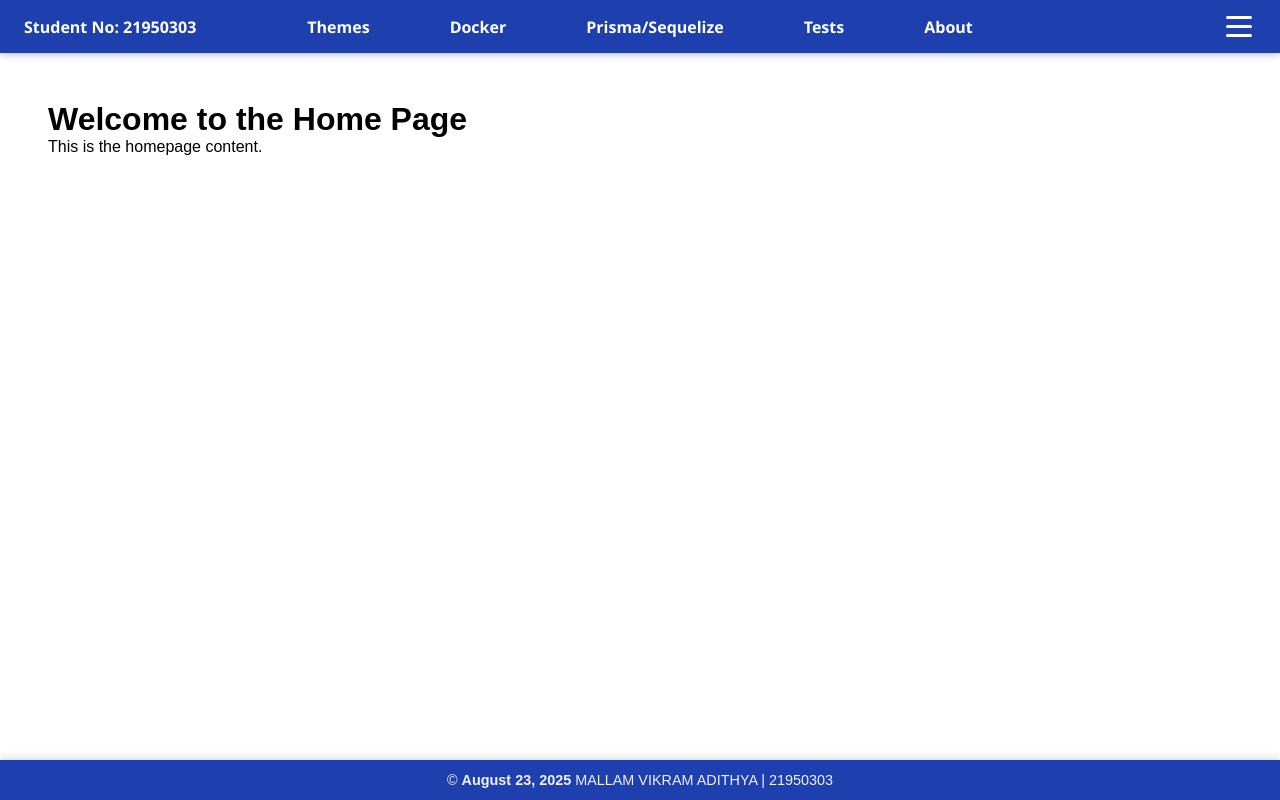
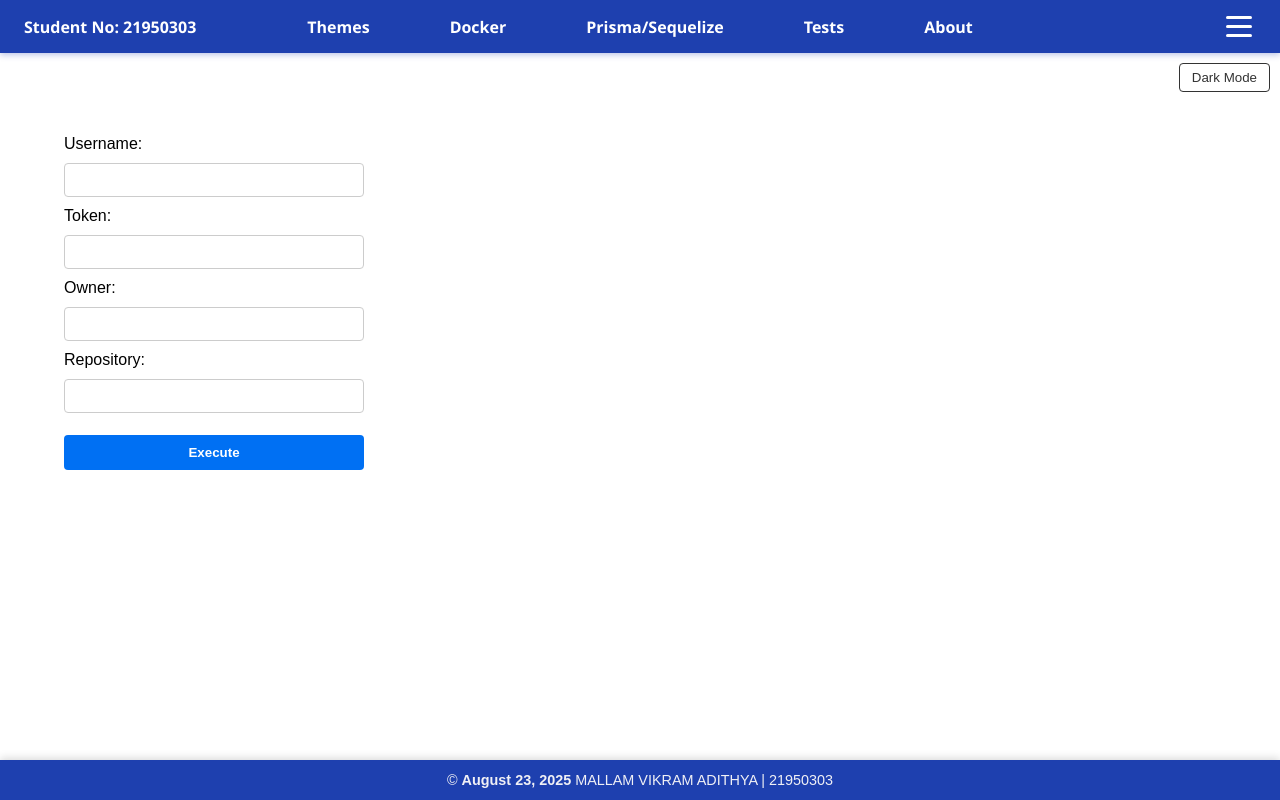
Before and after one commit to MALLAMVIKRAMADITHYA/cwaAssignment1, a Next.js app: page / in a window 1280 px wide. Built offline with nearby package versions, Linux system fonts and the light colour scheme.

Commit message:
Toggle button and home page

```diff
--- a/app/Components/Navbar.tsx
+++ b/app/Components/Navbar.tsx
@@ -1,10 +1,29 @@
 'use client';
-import { useState } from 'react';
+
+import { useState, useEffect } from 'react';
 import Link from 'next/link';
+import Cookies from 'js-cookie';
+import { usePathname, useRouter } from 'next/navigation';
 import styles from './Navbar.module.css';
 
 export default function Navbar() {
   const [isOpen, setIsOpen] = useState(false);
+  const pathname = usePathname();
+  const router = useRouter();
+
+  // On component mount, check if a saved tab exists in cookies and redirect
+  useEffect(() => {
+    const savedTab = Cookies.get('activeTab');
+    if (savedTab && savedTab !== pathname) {
+      router.push(savedTab);
+    }
+  }, []);
+
+  // Function to set cookie and close hamburger menu (optional)
+  const handleLinkClick = (path: string) => {
+    Cookies.set('activeTab', path);
+    setIsOpen(false);
+  };
 
   return (
     <header className={styles.navbar}>
@@ -13,15 +32,30 @@ export default function Navbar() {
       </div>
 
       <nav className={styles.center}>
-        <Link href="/themes">Themes</Link>
-        <Link href="/docker">Docker</Link>
-        <Link href="/prisma">Prisma/Sequelize</Link>
-        <Link href="/tests">Tests</Link>
-        <Link href="/about">About</Link>
+        <Link href="/themes" onClick={() => handleLinkClick('/themes')}>
+          Themes
+        </Link>
+        <Link href="/docker" onClick={() => handleLinkClick('/docker')}>
+          Docker
+        </Link>
+        <Link href="/prisma" onClick={() => handleLinkClick('/prisma')}>
+          Prisma/Sequelize
+        </Link>
+        <Link href="/tests" onClick={() => handleLinkClick('/tests')}>
+          Tests
+        </Link>
+        <Link href="/about" onClick={() => handleLinkClick('/about')}>
+          About
+        </Link>
       </nav>
 
       <div className={styles.right}>
-        <button className={styles.hamburger} onClick={() => setIsOpen(!isOpen)}>
+        <button
+          className={styles.hamburger}
+          onClick={() => setIsOpen(!isOpen)}
+          aria-label="Toggle menu"
+          aria-expanded={isOpen}
+        >
           <span className={isOpen ? styles.bar1Open : styles.bar}></span>
           <span className={isOpen ? styles.bar2Open : styles.bar}></span>
           <span className={isOpen ? styles.bar3Open : styles.bar}></span>
@@ -29,8 +63,12 @@ export default function Navbar() {
 
         {isOpen && (
           <div className={styles.dropdown}>
-            <Link href="/">Home</Link>
-            <Link href="/about">About</Link>
+            <Link href="/" onClick={() => handleLinkClick('/')}>
+              Home
+            </Link>
+            <Link href="/about" onClick={() => handleLinkClick('/about')}>
+              About
+            </Link>
           </div>
         )}
       </div>
--- /dev/null
+++ b/app/Components/togglebutton.tsx
@@ -0,0 +1,46 @@
+'use client';
+
+import { useEffect, useState } from 'react';
+
+export default function DarkModeToggle() {
+  const [darkMode, setDarkMode] = useState(false);
+
+  useEffect(() => {
+    // On mount, check if user has dark mode enabled
+    const isDark = localStorage.getItem('darkMode') === 'true';
+    setDarkMode(isDark);
+    toggleDarkClass(isDark);
+  }, []);
+
+  const toggleDarkClass = (enable: boolean) => {
+    if (enable) {
+      document.documentElement.classList.add('dark');
+    } else {
+      document.documentElement.classList.remove('dark');
+    }
+  };
+
+  const handleToggle = () => {
+    const newDarkMode = !darkMode;
+    setDarkMode(newDarkMode);
+    toggleDarkClass(newDarkMode);
+    localStorage.setItem('darkMode', newDarkMode.toString());
+  };
+
+  return (
+    <button
+      aria-label="Toggle dark mode"
+      onClick={handleToggle}
+      style={{
+        padding: '6px 12px',
+        cursor: 'pointer',
+        borderRadius: '4px',
+        border: '1px solid #333',
+        backgroundColor: darkMode ? '#333' : '#fff',
+        color: darkMode ? '#fff' : '#333',
+      }}
+    >
+      {darkMode ? 'Light Mode' : 'Dark Mode'}
+    </button>
+  );
+}
--- a/app/globals.css
+++ b/app/globals.css
@@ -34,3 +34,28 @@ html, body {
 .footer strong {
   color: #f0f0f5; /* Accent color for your name/year */
 }
+/* Default light theme styles */
+
+/* Dark mode styles */
+.dark body {
+  background-color: #121212;
+  color: #eee;
+}
+
+.dark .navbar {
+  background-color: #222;
+  color: #eee;
+}
+
+.dark .footer {
+  background-color: #222;
+  color: #eee;
+}
+
+
+
+body {
+  margin: 0;
+  padding: 0;
+  font-family: sans-serif;
+}
--- a/app/layout.tsx
+++ b/app/layout.tsx
@@ -1,5 +1,6 @@
 import './globals.css';
 import Navbar from './Components/Navbar';
+import DarkModeToggle from './Components/togglebutton'; // We'll create this component
 
 export const metadata = {
   title: 'Assignment App',
@@ -11,7 +12,7 @@ export default function RootLayout({
 }: {
   children: React.ReactNode;
 }) {
-  // Define currentDate here inside the component
+  // Current date formatting
   const currentDate = new Date().toLocaleDateString(undefined, {
     year: 'numeric',
     month: 'long',
@@ -22,7 +23,19 @@ export default function RootLayout({
     <html lang="en">
       <body>
         <Navbar />
-        <main className="main-content">{children}</main>
+
+        {/* Wrapper div for toggle and main content */}
+        <div style={{ position: 'relative' }}>
+          {/* Dark mode toggle placed below navbar, top right */}
+          <div style={{ position: 'absolute', top: 0, right: 0, padding: '10px' }}>
+            <DarkModeToggle />
+          </div>
+
+          <main className="main-content" style={{ paddingTop: '50px' }}>
+            {children}
+          </main>
+        </div>
+
         <footer className="footer">
           &copy; <strong>{currentDate}</strong> MALLAM VIKRAM ADITHYA | 21950303
         </footer>
--- /dev/null
+++ b/app/page.module.css
@@ -0,0 +1,51 @@
+.container {
+  display: flex;
+  flex-direction: row;
+  gap: 40px;
+  padding: 2rem;
+  justify-content: space-between;
+  flex-wrap: wrap;
+}
+
+.form {
+  display: flex;
+  flex-direction: column;
+  gap: 10px;
+  min-width: 300px;
+  max-width: 400px;
+}
+
+.form input {
+  padding: 8px;
+  border: 1px solid #ccc;
+  border-radius: 4px;
+  font-size: 14px;
+}
+
+.form button {
+  margin-top: 12px;
+  padding: 10px;
+  background-color: #0070f3;
+  color: white;
+  border: none;
+  border-radius: 4px;
+  cursor: pointer;
+  font-weight: bold;
+}
+
+.form button:hover {
+  background-color: #005bb5;
+}
+
+.commands {
+  white-space: pre-wrap;
+  background-color: #f5f5f5;
+  padding: 1rem;
+  border-radius: 8px;
+  flex: 1;
+  min-width: 300px;
+  border: 1px solid #ccc;
+  font-family: monospace;
+  font-size: 14px;
+  line-height: 1.4;
+}
--- a/app/page.tsx
+++ b/app/page.tsx
@@ -1,8 +1,53 @@
+'use client';
+
+import { useState } from 'react';
+import styles from './page.module.css';
+
 export default function HomePage() {
+  const [username, setUsername] = useState('');
+  const [token, setToken] = useState('');
+  const [owner, setOwner] = useState('');
+  const [repo, setRepo] = useState('');
+  const [commands, setCommands] = useState('');
+
+  const handleExecute = () => {
+    const generatedCommands = `
+git clone https://${username}:${token}@github.com/${owner}/${repo}.git
+cd ${repo}
+git checkout -b update-readme
+echo "##This is the System" >> README.md
+echo "Successfully connected!" >> README.md
+git add README.md
+git commit -m "Update README.md: Add new section"
+git push origin update-readme
+gh pr create --title "Update README.md" --body "Added a new section to the README"
+    `;
+    setCommands(generatedCommands.trim());
+  };
+
   return (
-    <div style={{ padding: '1rem' }}>
-      <h1>Welcome to the Home Page</h1>
-      <p>This is the homepage content.</p>
+    <div className={styles.container}>
+      <div className={styles.form}>
+        <label>Username:</label>
+        <input value={username} onChange={(e) => setUsername(e.target.value)} />
+
+        <label>Token:</label>
+        <input value={token} onChange={(e) => setToken(e.target.value)} />
+
+        <label>Owner:</label>
+        <input value={owner} onChange={(e) => setOwner(e.target.value)} />
+
+        <label>Repository:</label>
+        <input value={repo} onChange={(e) => setRepo(e.target.value)} />
+
+        <button onClick={handleExecute}>Execute</button>
+      </div>
+
+      {commands && (
+        <pre className={styles.commands}>
+          {commands}
+        </pre>
+      )}
     </div>
   );
 }
--- a/package.json
+++ b/package.json
@@ -10,6 +10,7 @@
   },
   "dependencies": {
     "bootstrap": "^5.3.7",
+    "js-cookie": "^3.0.5",
     "next": "15.5.0",
     "react": "19.1.0",
     "react-dom": "19.1.0"
@@ -17,6 +18,7 @@
   "devDependencies": {
     "@eslint/eslintrc": "^3",
     "@tailwindcss/postcss": "^4",
+    "@types/js-cookie": "^3.0.6",
     "@types/node": "^20",
     "@types/react": "^19",
     "@types/react-dom": "^19",
```
Also changed, not shown: 1 other file (tests, documents, lock files or other folders).
